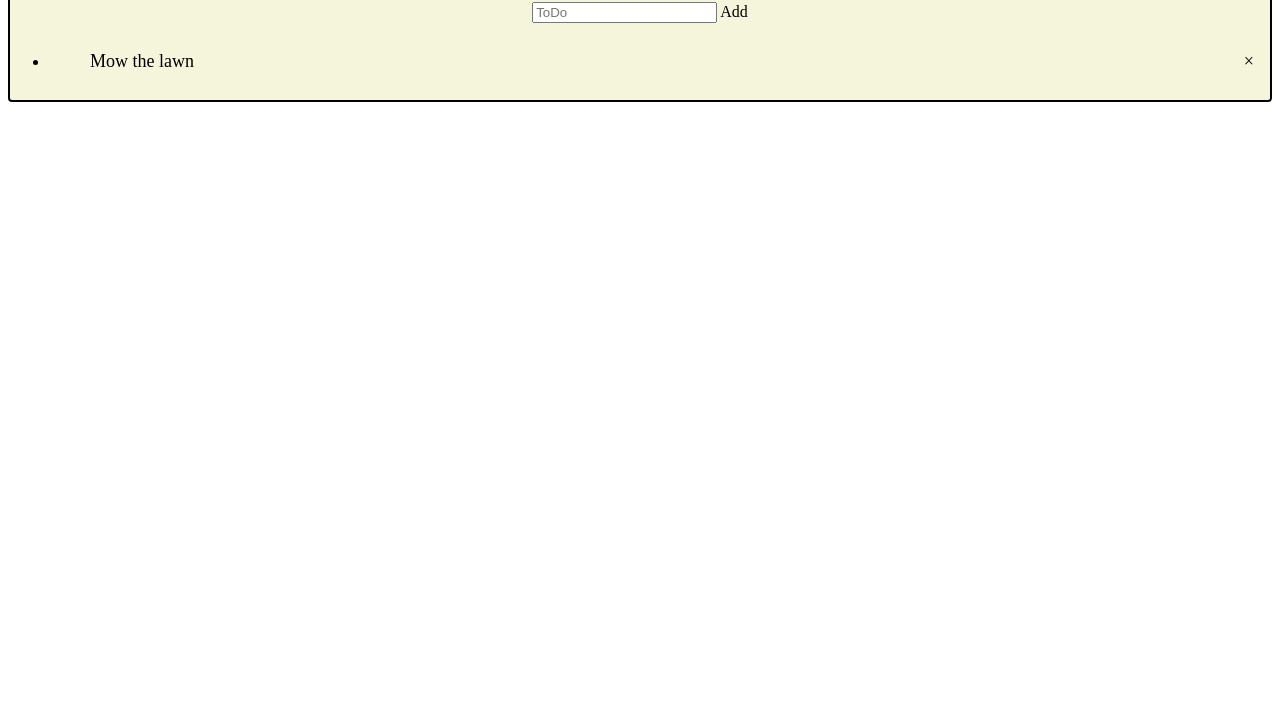
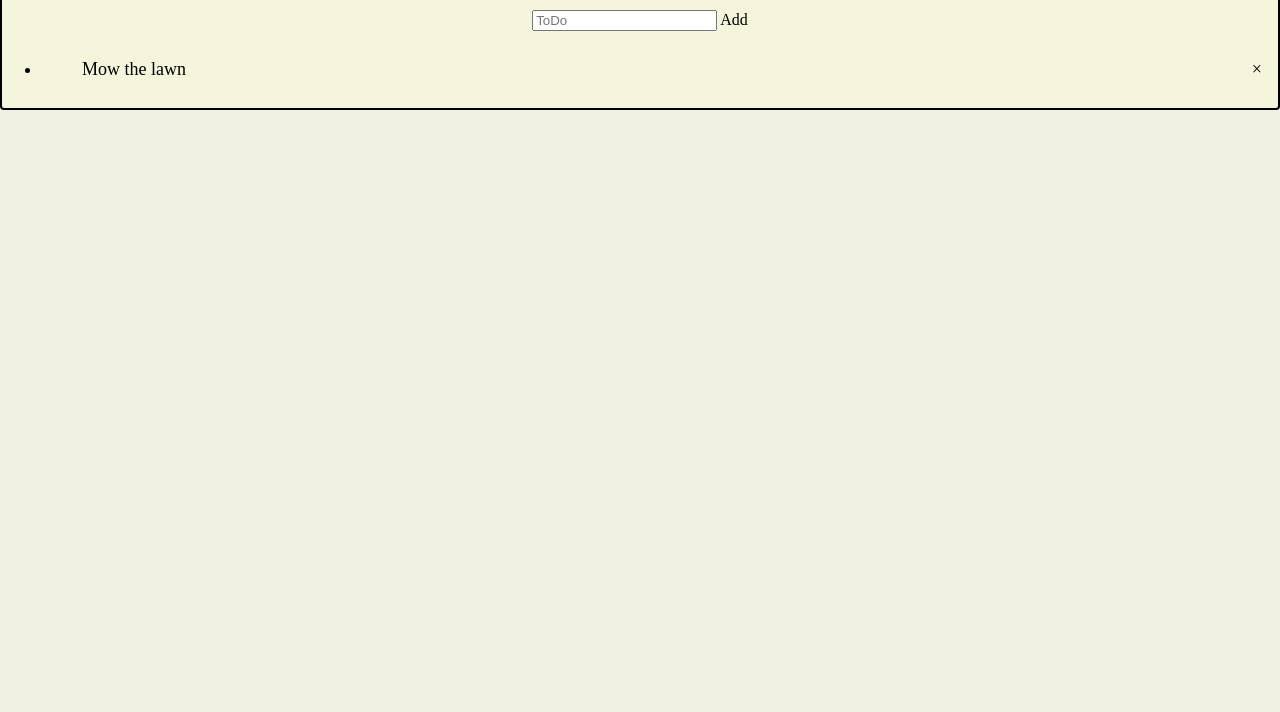
Before and after one commit to ElijahHCO/ToDoList, a plain HTML site: page index.html in a window 1280 px wide. Shown: the part 88-800 px from the top of the page. Drawn offline with Linux system fonts and the light colour scheme.

Commit message:
body css/style

```diff
--- a/style.css
+++ b/style.css
@@ -1,7 +1,12 @@
+body {
+    margin: 0;
+    background-color: rgb(241, 241, 227) ;
+}
 main {
     background-color: beige;
     border: black solid .15em ;
     border-radius: .25em;
+    margin: 1em 0 0 0 ;
 }
 ul li {
     cursor: pointer;
```
